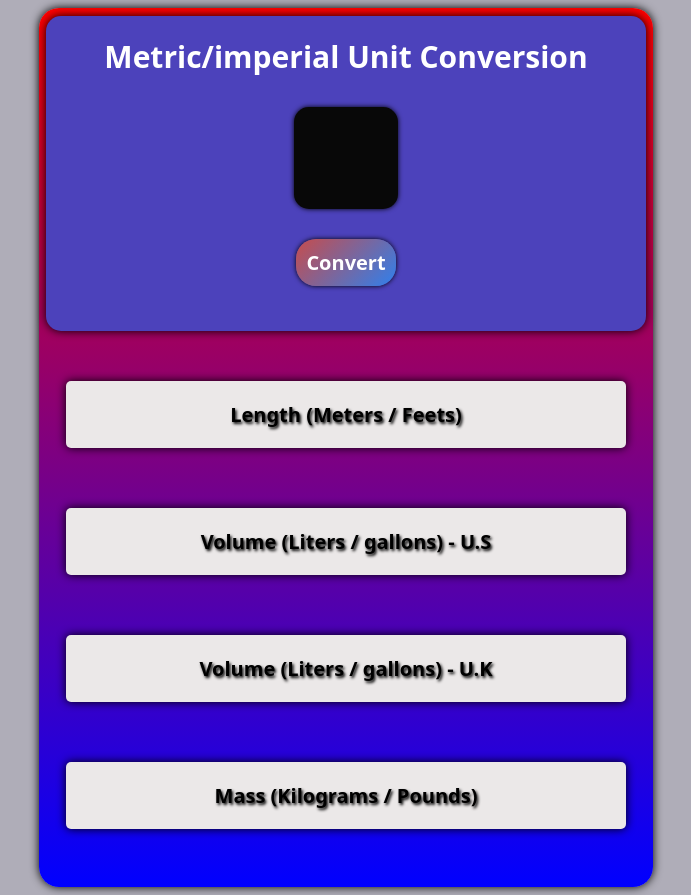
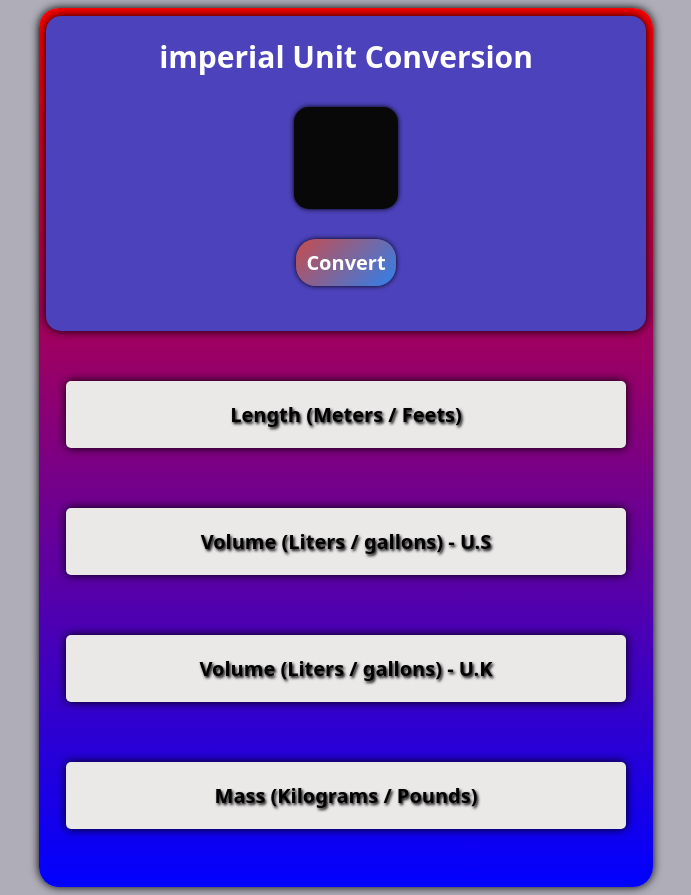
Before and after one commit to Justice-code-ops/Unit-Converter-App, a plain HTML site: page index.html in a window 1280 px wide. Shown: the whole page, without its empty margins (294-985 px from the left). Drawn offline with Linux system fonts and the light colour scheme; a web font is replaced by a local one.

Commit message:
Updated Heading

```diff
--- a/index.html
+++ b/index.html
@@ -12,7 +12,7 @@
 <body>
     <div class="converter-body">
         <div class="main">
-            <p class="title">Metric/imperial Unit Conversion</p>
+            <p class="title">imperial Unit Conversion</p>
             <input id="number-input" type="number" required>
             <button id="convert-btn">Convert</button>
         </div>
```
